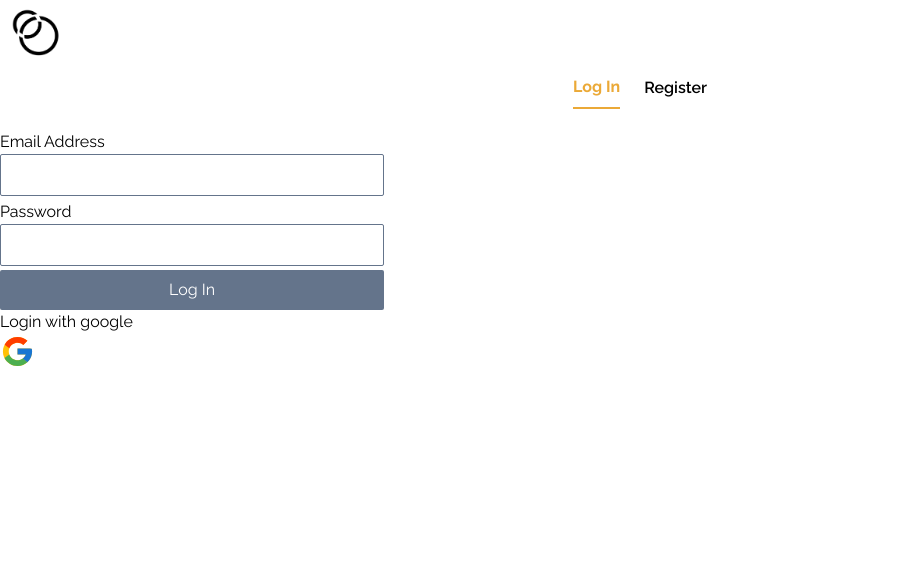
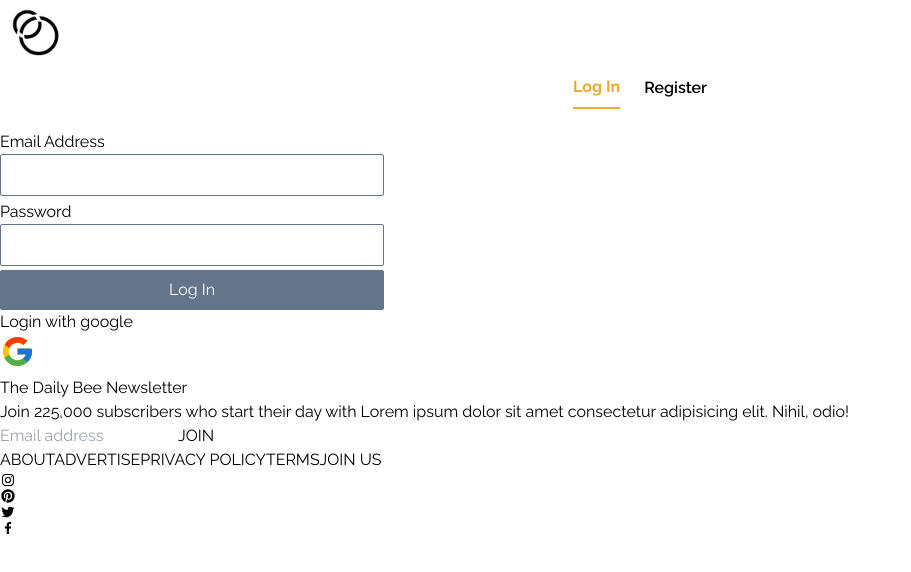
Before and after one commit to EgleUrbone/react_baigiamasis_darbas_EU, a React (Vite) app: page /login in a window 1280 px wide. Shown: the top 572 px of the page, without its empty margins (0-911 px from the left). Built offline with nearby package versions, Linux system fonts and the light colour scheme; no server answers.

Commit message:
Footer basic

```diff
--- a/src/App.jsx
+++ b/src/App.jsx
@@ -8,6 +8,7 @@ import { Toaster } from 'react-hot-toast';
 import RegisterPage from './pages/RegisterPage';
 import SingleShopPage from './pages/SingleShopPage';
 import UserProfilePage from './pages/UserProfilePage';
+import Footer from './components/layout/Footer';
 
 function App() {
   const ctx = useAuth();
@@ -64,6 +65,7 @@ function App() {
           }
         />
       </Routes>
+      <Footer />
     </div>
   );
 }
--- a/src/components/layout/Footer.jsx
+++ b/src/components/layout/Footer.jsx
@@ -1,7 +1,43 @@
-import React from 'react'
+import {
+  BiLogoInstagram,
+  BiLogoPinterest,
+  BiLogoTwitter,
+  BiLogoFacebook,
+} from 'react-icons/bi';
+
+import { NavLink } from 'react-router-dom';
 
 export default function Footer() {
   return (
-    <div>Footer</div>
-  )
+    <footer>
+      <h2>The Daily Bee Newsletter</h2>
+      <p>
+        Join 225,000 subscribers who start their day with Lorem ipsum dolor sit
+        amet consectetur adipisicing elit. Nihil, odio!
+      </p>
+      <input type='text' placeholder='Email address' />
+      <button>JOIN</button>
+      <nav>
+        <NavLink to={'/shops'}>ABOUT</NavLink>
+        <NavLink to={'/shops'}>ADVERTISE</NavLink>
+        <NavLink to={'/shops'}>PRIVACY POLICY</NavLink>
+        <NavLink to={'/shops'}>TERMS</NavLink>
+        <NavLink to={'/register'}>JOIN US</NavLink>
+      </nav>
+      <ul>
+        <li>
+          <BiLogoInstagram />
+        </li>
+        <li>
+          <BiLogoPinterest />
+        </li>
+        <li>
+          <BiLogoTwitter />
+        </li>
+        <li>
+          <BiLogoFacebook />
+        </li>
+      </ul>
+    </footer>
+  );
 }
```
